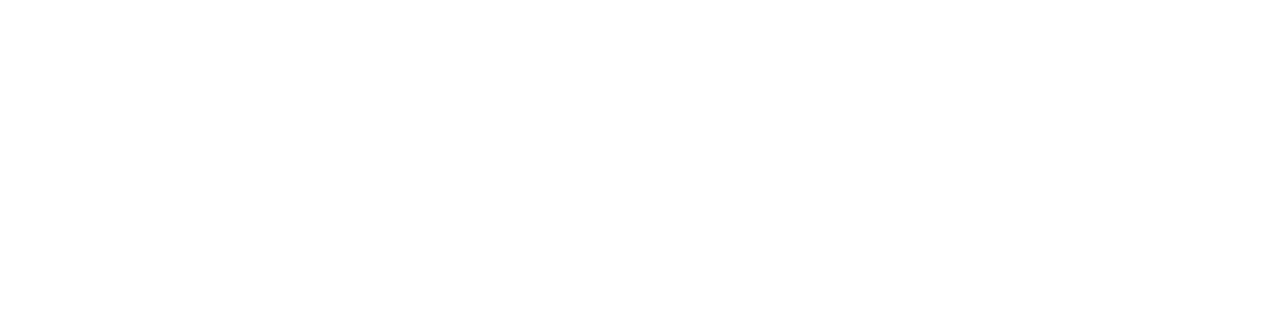
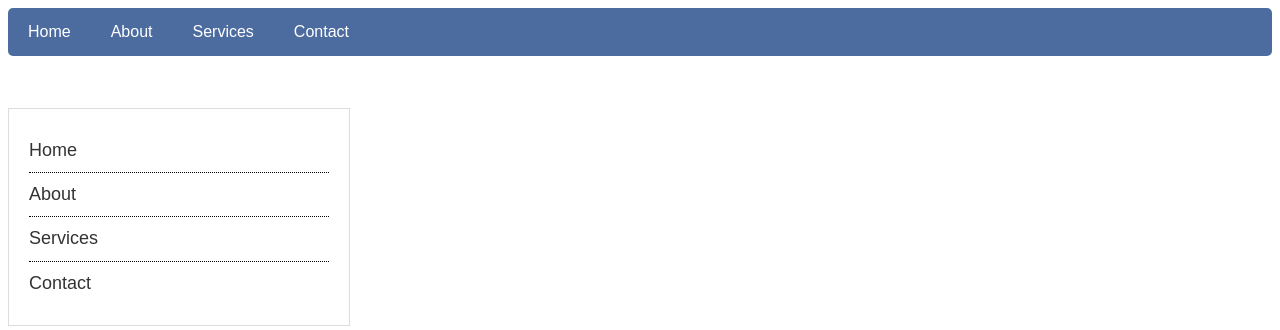
Before and after one commit to marbysneaker/portfolio, a plain HTML site: page index.html in a window 1280 px wide. Drawn offline with Linux system fonts and the light colour scheme.

Commit message:
working on nav bar

```diff
--- a/index.html
+++ b/index.html
@@ -5,8 +5,85 @@
     <meta http-equiv="X-UA-Compatible" content="IE=edge">
     <meta name="viewport" content="width=device-width, initial-scale=1.0">
     <title>Document</title>
+    <link rel="stylesheet" href="css/style.css">
+    <style>
+        body {
+            font-family: Arial, Helvetica, sans-serif;
+
+        }
+
+        .nav-bar {
+            list-style: none;
+            margin: 0px;
+            padding: 0px;
+            background: #4c6ca0;
+            border-radius: 5px;
+            overflow: auto;
+
+        }
+
+        .nav-bar li {
+            float: left;
+
+        }
+
+        .nav-bar li a {
+            display: block;
+            color: #fff;
+            text-decoration: none;
+            padding: 15px 20px;
+
+        }
+
+        .nav-bar li a:hover {
+            background-color: #446190;
+        }
+
+        .slide-menu {
+            list-style: none;
+            border: 1px #ddd solid;
+            width: 300px;
+            padding : 20px;
+
+
+        }
+
+        .slide-menu li {
+            font-size: 18px;
+            line-height: 2.4em;
+            border-bottom: dotted 1px;
+
+        }
+
+        .slide-menu li:last-child {
+            border: none;
+        }
+
+        .slide-menu li a {
+            color: #333;
+            text-decoration: none;
+        }
+
+        .slide-menu li a:hover {
+            color: coral;
+        }
+
+    </style>
 </head>
 <body>
+    <ul class="nav-bar">
+        <li><a href="#">Home</a></li>
+        <li><a href="#">About</a></li>
+        <li><a href="#">Services</a></li>
+        <li><a href="#">Contact</a></li>
+    </ul>
+    <br><br>
+    <ul class="slide-menu">
+        <li><a href="#">Home</a></li>
+        <li><a href="#">About</a></li>
+        <li><a href="#">Services</a></li>
+        <li><a href="#">Contact</a></li>
+    </ul>
 
 </body>
 </html>
```
